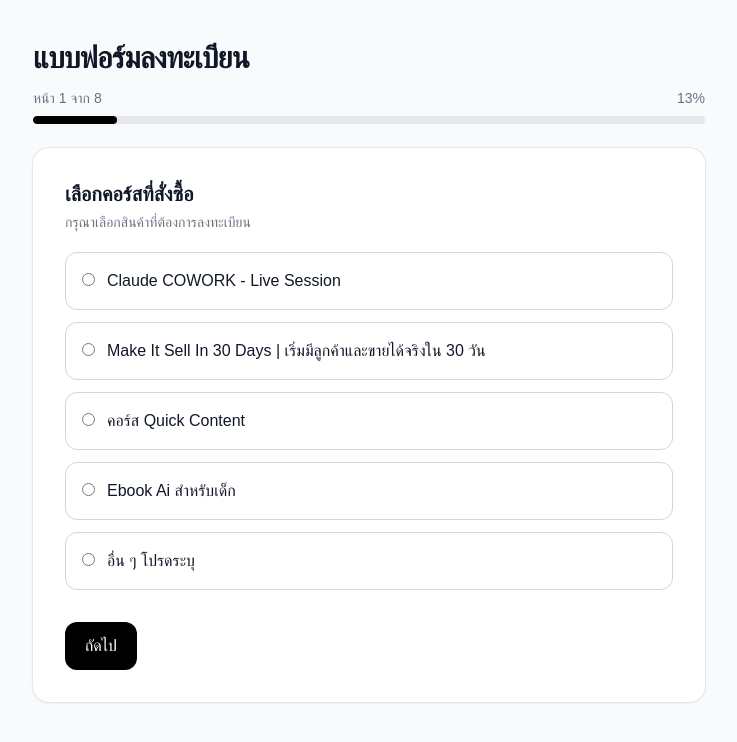
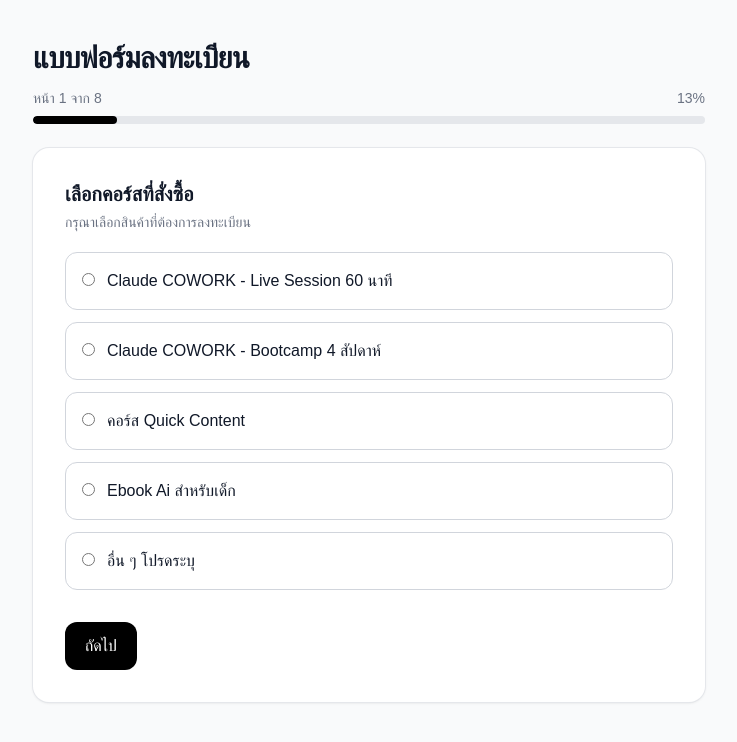
Before and after one commit to tinataylor-stack/tina-order-form, a Next.js app: page /form in a window 1280 px wide. Shown: the top 742 px of the page, without its empty margins (271-1008 px from the left). Built offline with nearby package versions, Linux system fonts and the light colour scheme.

Commit message:
update course

```diff
--- a/app/form/page.tsx
+++ b/app/form/page.tsx
@@ -9,7 +9,7 @@ export default function FormPage() {
   const router = useRouter();
   const sigCanvasRef = useRef<SignatureCanvas | null>(null);
   const startSmartCourseName =
-    'Make It Sell In 30 Days | เริ่มมีลูกค้าและขายได้จริงใน 30 วัน';
+    "Claude COWORK - Bootcamp 4 สัปดาห์";
   const startSmartTiers = [
     "แบบวางแผนให้ 499 บาท",
     "แบบเอาจริง 2,990 บาท",
@@ -108,7 +108,7 @@ export default function FormPage() {
       }
 
       if (isStartSmartSystem && !startSmartTier) {
-        setMessage("กรุณาเลือกระดับของ Make It Sell In 30 Days");
+        setMessage("กรุณาเลือกระดับของ Claude COWORK - Bootcamp 4 สัปดาห์");
         return false;
       }
 
@@ -361,17 +361,21 @@ export default function FormPage() {
               </div>
 
               <div className="space-y-3">
-                <label className={radioCardClass(course === "Claude COWORK - Live Session")}>
+                <label
+                  className={radioCardClass(
+                    course === "Claude COWORK - Live Session 60 นาที"
+                  )}
+                >
                   <input
                     type="radio"
                     name="course"
-                    value="Claude COWORK - Live Session"
-                    checked={course === "Claude COWORK - Live Session"}
+                    value="Claude COWORK - Live Session 60 นาที"
+                    checked={course === "Claude COWORK - Live Session 60 นาที"}
                     onChange={(e) => handleCourseChange(e.target.value)}
                     className="mt-1"
                   />
                   <span className="font-medium text-gray-900">
-                    Claude COWORK - Live Session
+                    Claude COWORK - Live Session 60 นาที
                   </span>
                 </label>
 
```
Also changed, not shown: 1 other file (tests, documents, lock files or other folders).
